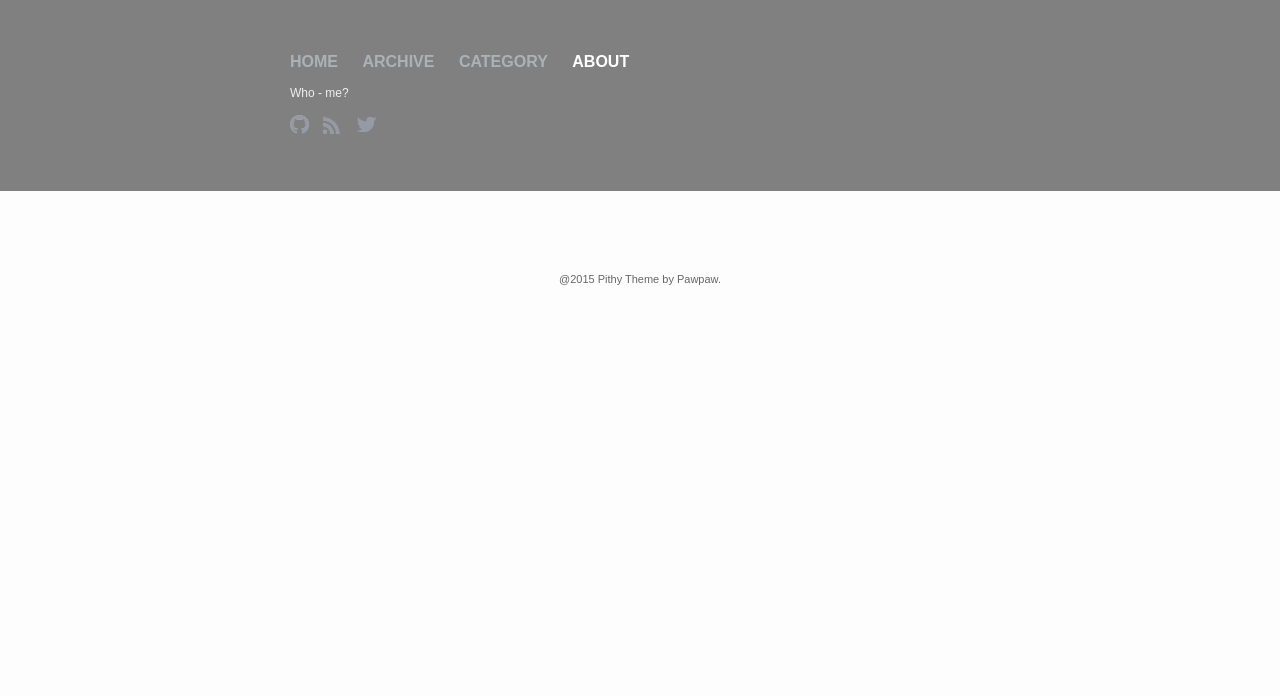
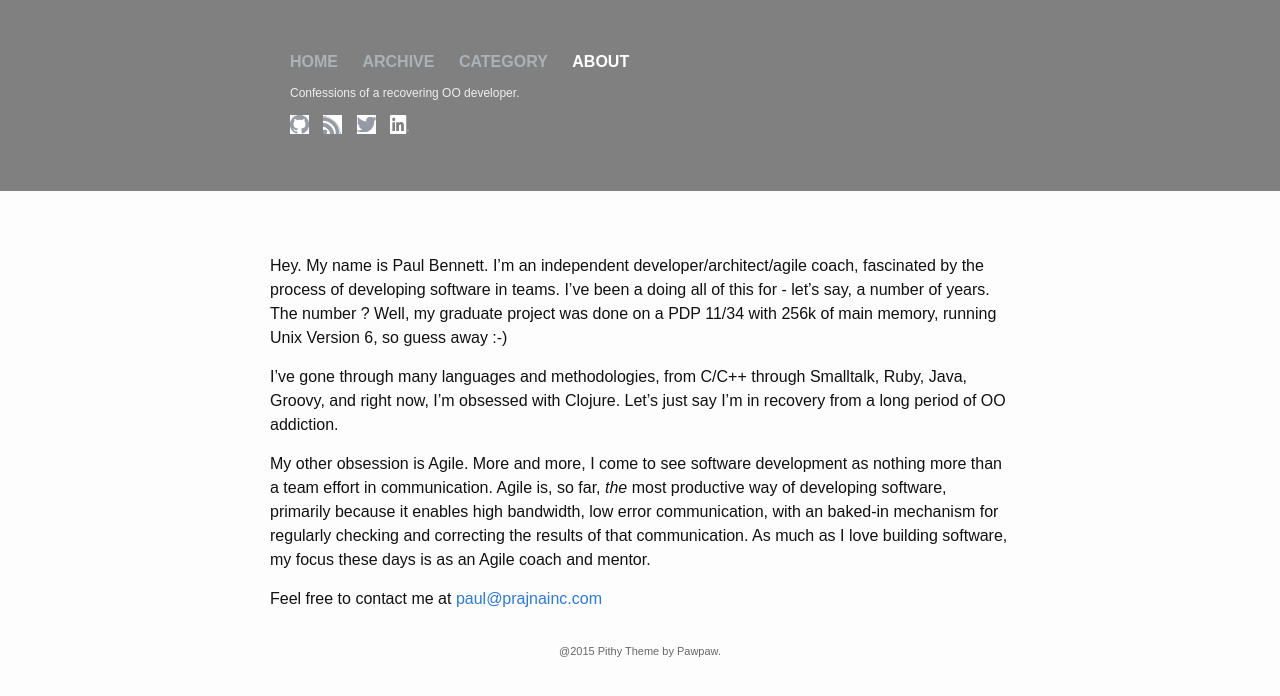
Before and after one commit to wizardpb/blog, a Jekyll site: the page built from about.md, in a window 1280 px wide. Shown: the top 696 px of the page. Built offline with Jekyll 4.4.1, drawn with Linux system fonts in a browser that asks for light colours.

Commit message:
New About page, better icons

```diff
--- a/_config.yml
+++ b/_config.yml
@@ -1,13 +1,14 @@
 # Site settings
 title: Idiot Savant
-motto: Who - me?
+motto: Confessions of a recovering OO developer.
 email: paul@prajnainc.com
 description: > # this means to ignore newlines until "baseurl:"
   In which an old Object-Oriented dog learns new Functional tricks...
 baseurl: "" # the subpath of your site, e.g. /blog/
 url: "http://prajnainc.com" # the base hostname & protocol for your site
-# twitter_username: jekyllrb
+twitter_username: mf_bennett
 github_username:  wizardpb
+linkedin_username: pauljbennett
 
 # Build settings
 markdown: kramdown
--- a/_includes/header.html
+++ b/_includes/header.html
@@ -63,6 +63,11 @@
 					<img width="19px" height="19px" src="/images/twitter.png"/>
 				</a>
 			</li>
+			<li>
+				<a href="https://linkedin.com/{{ site.linkedin_username }}" title="LinkedIn">
+					<img width="19px" height="19px" src="/images/In-White-66px-R.png"/>
+				</a>
+			</li>
 		</ul>
 	</div>
 </header>
--- a/about.md
+++ b/about.md
@@ -3,3 +3,15 @@ layout: page
 path: /about
 permalink: /about
 ---
+Hey. My name is Paul Bennett. I'm an independent developer/architect/agile coach, fascinated by the process of developing software in teams.
+I've been a doing all of this for - let's say, a number of years. The number ? Well, my graduate project was done on a PDP 11/34 with
+256k of main memory, running Unix Version 6, so guess away :-)
+
+I've gone through many languages and methodologies, from C/C++ through Smalltalk, Ruby, Java, Groovy, and right now, I'm obsessed with Clojure.
+Let's just say I'm in recovery from a long period of OO addiction.
+
+My other obsession is Agile. More and more, I come to see software development as nothing more than a team effort in communication.
+Agile is, so far, *the* most productive way of developing software, primarily because it enables high bandwidth, low error communication, with an baked-in mechanism for
+regularly checking and correcting the results of that communication. As much as I love building software, my focus these days is as an Agile coach and mentor.
+
+Feel free to contact me at <paul@prajnainc.com>
```
Also changed, not shown: about.html (deleted, +0 -8 lines), images/In-White-66px-R.png (added), images/github.png, images/rss.png, images/twitter.png.
